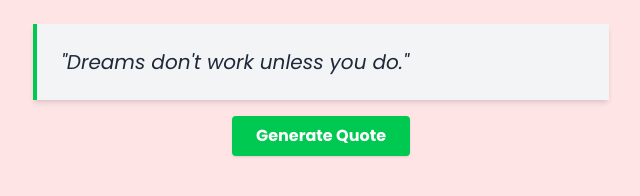
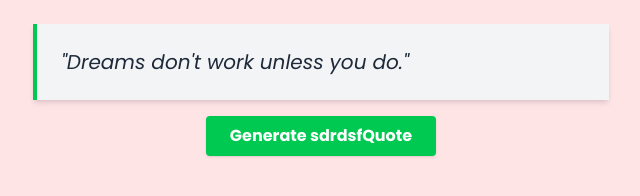
Before and after one commit to muntasir17/Quote-Generator-Without-API-, a website: page index.html in a window 1280 px wide. Shown: the whole page, without its empty margins (319-959 px from the left). Drawn offline with nearby package versions, Linux system fonts and the light colour scheme.

Commit message:
Update index.html

```diff
--- a/index.html
+++ b/index.html
@@ -22,7 +22,7 @@ font-family: "Poppins", sans-serif;
 <p class="text text-xl italic text-gray-800">"Dreams don't work unless you do."</p>
 </div>
 <div class="flex justify-center mt-4">
-<button class="Generate bg-green-500 hover:bg-green-600 text-white font-bold py-2 px-6 rounded shadow cursor-pointer transition-all duration-300">Generate Quote</button>
+<button class="Generate bg-green-500 hover:bg-green-600 text-white font-bold py-2 px-6 rounded shadow cursor-pointer transition-all duration-300">Generate sdrdsfQuote</button>
 </div>
 
 
```
